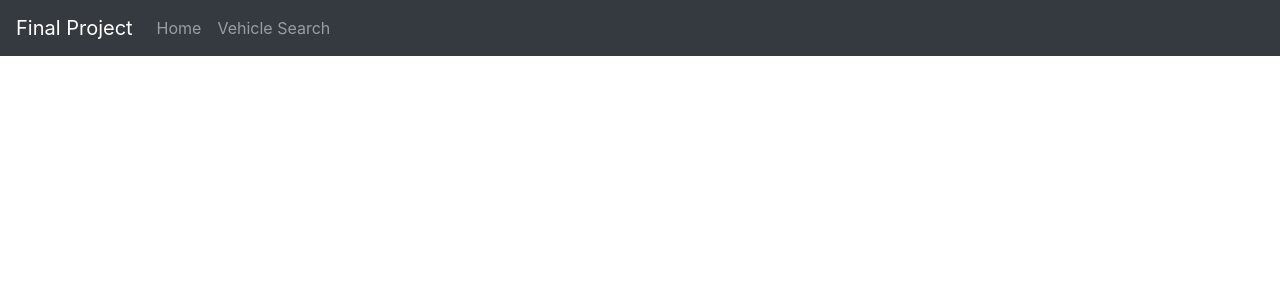
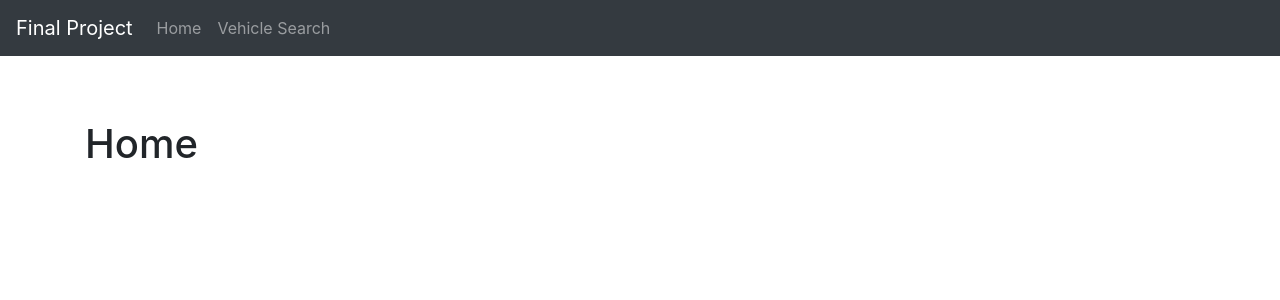
Before and after one commit to the-winning-team-for-this-project/frontend, a React (Create React App) app: page / in a window 1280 px wide. Shown: the top 300 px of the page. Built offline with nearby package versions, Linux system fonts and the light colour scheme.

Commit message:
404 page added

```diff
--- a/src/components/Main.jsx
+++ b/src/components/Main.jsx
@@ -1,9 +1,10 @@
 import React from 'react'
 import SiteNavbar from './Navbar'
 import Container from 'react-bootstrap/Container'
-import {BrowserRouter as Router, Route, Link} from 'react-router-dom'
+import {BrowserRouter as Router, Route, Switch} from 'react-router-dom'
 import FetchProfile from './FetchProfile'
 import RegSearch from './RegSearch'
+import NotFoundPage from './NotFoundPage'
 
 
 const Main = () => {
@@ -14,12 +15,20 @@
 
         <Container>
             <Router>
+                <Switch>
+                    <Route exact path="/">
+                        <h1>Home</h1>
+                    </Route>
                     <Route path="/vehicle-search">
                         <RegSearch/>
                     </Route>
                     <Route path="/getSuspect/:reg">
                         <FetchProfile/>
                     </Route>
+                    <Route>
+                        <NotFoundPage/>
+                    </Route>
+                </Switch>
             </Router>
         </Container>
         </>
--- /dev/null
+++ b/src/components/NotFoundPage.jsx
@@ -0,0 +1,13 @@
+import React from 'react'
+import { Jumbotron } from 'react-bootstrap'
+
+const NotFoundPage = () => {
+    return (
+        <Jumbotron>
+            <h1>Error 404!</h1>
+            <h3>It seems you've taken a wrong turn somewhere. Please try again. :(</h3>
+        </Jumbotron>
+    )
+}
+
+export default NotFoundPage
```
Lines whose indentation alone changed are shown as unchanged.
